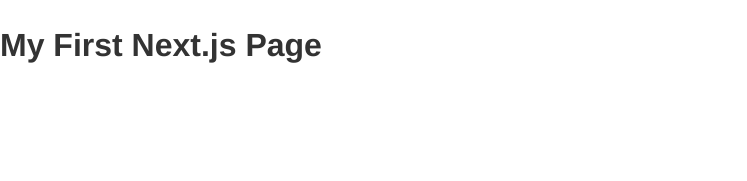
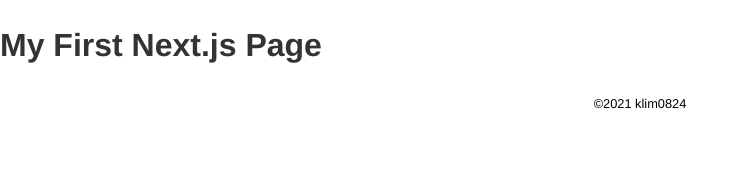
Before and after one commit to klim0824/klim0824_weblog_old, a Next.js app: page / in a window 1280 px wide. Shown: the top 181 px of the page, without its empty margins (0-747 px from the left). Built offline with nearby package versions, Linux system fonts and the light colour scheme.

Commit message:
add footer with styled-components

```diff
--- /dev/null
+++ b/components/Footer.js
@@ -0,0 +1,15 @@
+import styled from 'styled-components';
+
+const Footer = () => {
+  const Footer = styled.footer`
+    text-align: center;
+  `;
+
+  return (
+    <Footer>
+      <small>©2021 klim0824</small>
+    </Footer>
+  );
+}
+
+export default Footer;
--- a/pages/index.js
+++ b/pages/index.js
@@ -1,5 +1,7 @@
 import Head from 'next/head'
 import styled from 'styled-components'
+
+import Footer from '../components/Footer'
 
 export default function Home() {
   return (
@@ -12,8 +14,7 @@
         <Title>My First Next.js Page</Title>
       </main>
 
-      <footer>
-      </footer>
+      <Footer />
     </div>
   )
 }
```
